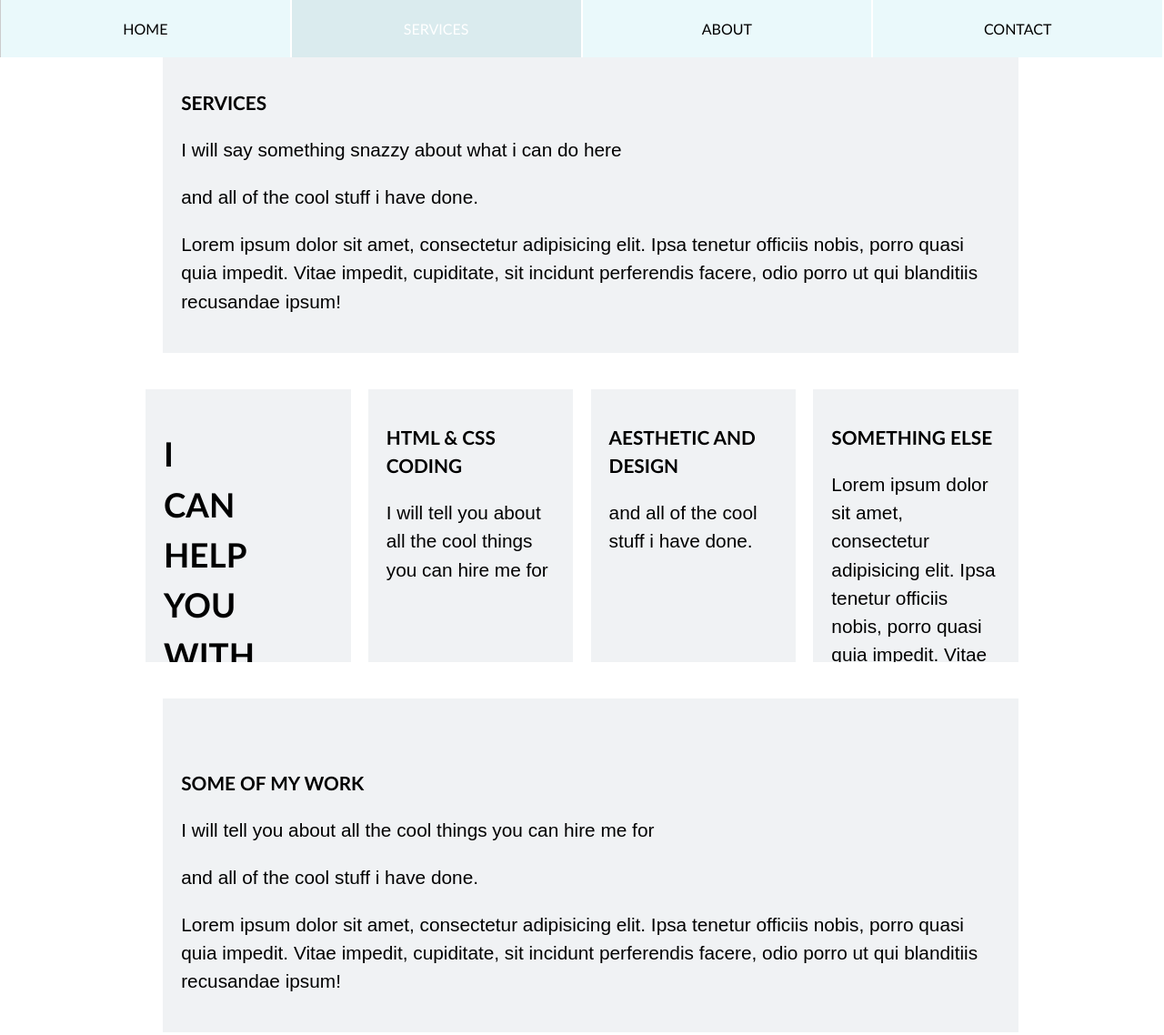
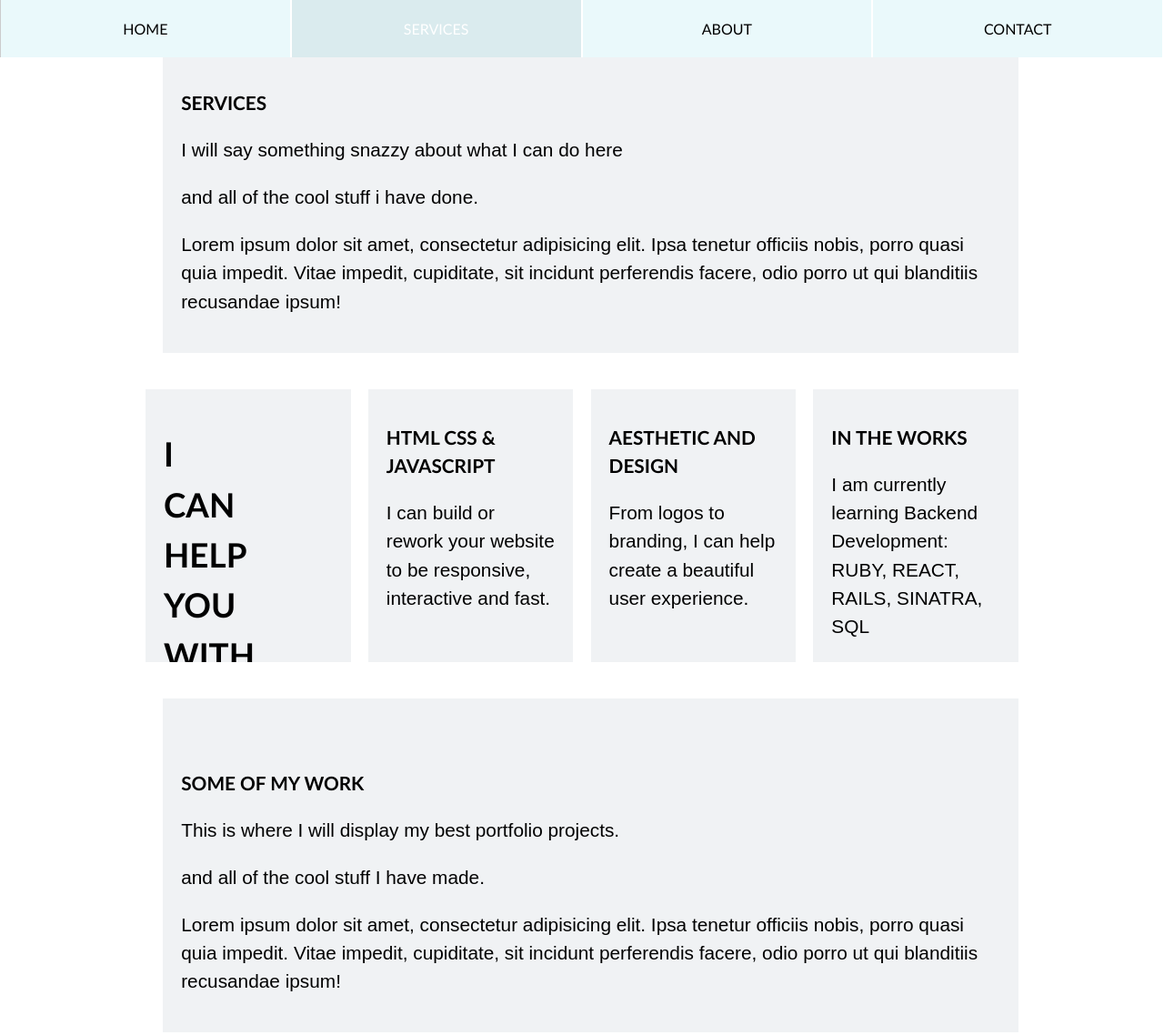
Before and after one commit to petitlapin86/portfolio, a plain HTML site: page services.html in a window 1280 px wide. Shown: the top 1138 px of the page at 91% size. Drawn offline with nearby package versions, Linux system fonts and the light colour scheme; a web font is replaced by a local one.

Commit message:
saving new glasses

```diff
--- a/services.html
+++ b/services.html
@@ -32,7 +32,7 @@
           <div class="wrapper clearfix">
             <div class="col-3">
               <h2>SERVICES</h2>
-              <p>I will say something snazzy about what i can do here</p>
+              <p>I will say something snazzy about what I can do here</p>
               <p>and all of the cool stuff i have done.</p>
               <p>Lorem ipsum dolor sit amet, consectetur adipisicing elit. Ipsa tenetur officiis nobis, porro quasi quia impedit. Vitae impedit, cupiditate, sit incidunt perferendis facere, odio porro ut qui blanditiis recusandae ipsum!</p>
           </div>
@@ -45,16 +45,16 @@
               <h1>I<br>CAN<br>HELP<br>YOU<br>WITH</h1>
             </div>
             <div class="col-1">
-              <h2>HTML & CSS CODING</h2>
-              <p>I will tell you about all the cool things you can hire me for</p>
+              <h2>HTML CSS & JAVASCRIPT</h2>
+              <p>I can build or rework your website to be responsive, interactive and fast.</p>
           </div>
           <div class="col-1">
               <h2>AESTHETIC AND DESIGN</h2>
-              <p>and all of the cool stuff i have done.</p>
+              <p>From logos to branding, I can help create a beautiful user experience.</p>
           </div>
           <div class="col-1">
-              <h2>SOMETHING ELSE</h2>
-              <p>Lorem ipsum dolor sit amet, consectetur adipisicing elit. Ipsa tenetur officiis nobis, porro quasi quia impedit. Vitae impedit, cupiditate, sit incidunt perferendis facere, odio porro ut qui blanditiis recusandae ipsum!</p>
+              <h2>IN THE WORKS</h2>
+              <p>I am currently learning Backend Development: RUBY, REACT, RAILS, SINATRA, SQL</p>
         </div>
       </div> <!--closes the wrapper-->
         </section>
@@ -63,8 +63,8 @@
             <div class="wrapper clearfix">
               <div class="col-3">
                 <h2>SOME OF MY WORK</h2>
-                <p>I will tell you about all the cool things you can hire me for</p>
-                <p>and all of the cool stuff i have done.</p>
+                <p>This is where I will display my best portfolio projects.</p>
+                <p>and all of the cool stuff I have made.</p>
                 <p>Lorem ipsum dolor sit amet, consectetur adipisicing elit. Ipsa tenetur officiis nobis, porro quasi quia impedit. Vitae impedit, cupiditate, sit incidunt perferendis facere, odio porro ut qui blanditiis recusandae ipsum!</p>
             </div>
           </div>
```
Also changed, not shown: index.html (+3 -2 lines), images/glasses.png (deleted), images/glasses1.png (added).
